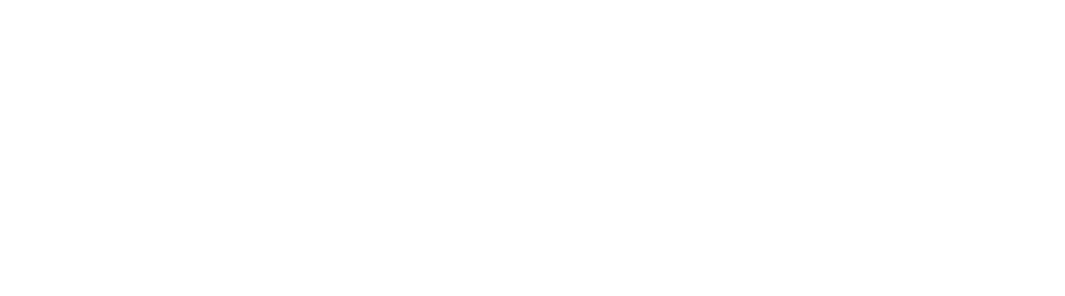
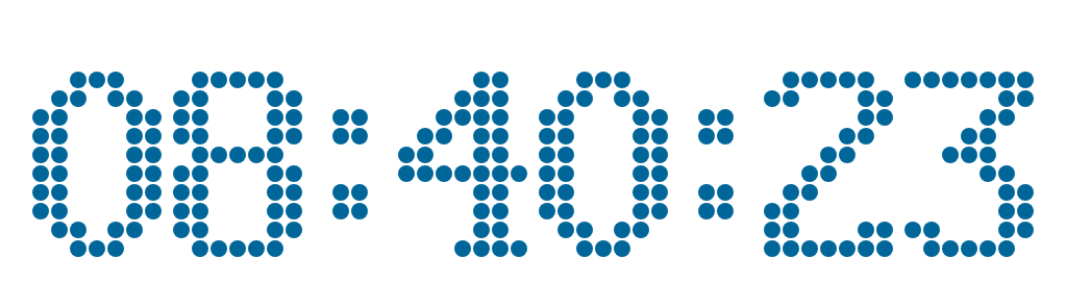
Before and after one commit to HisakawaKoyomi/Demo, a plain HTML site: page countDown/index.html in a window 1280 px wide. Shown: the whole page, without its empty margins (8-1073 px from the left). Drawn offline with Linux system fonts and the light colour scheme.

Commit message:
show current static time

```diff
--- a/countDown/countdown.js
+++ b/countDown/countdown.js
@@ -1 +1,61 @@
-var
+var WIDTH = 1024;
+var HEIGHT = 768;
+var RADIUS = 8;
+var MARGIN_TOP = 60;
+var MARGIN_LEFT = 30;
+
+const endTime = new Date(2019,2,13,16,47,52);
+var curShowTimeSeconds = 0;
+
+var balls = [];
+
+window.onload = function () {
+    var canvas = document.getElementById("canvas");
+    var context = canvas.getContext("2d");
+
+    canvas.width = WIDTH;
+    canvas.height = HEIGHT;
+
+    curShowTimeSeconds = getCurTimeSeconds();
+    render(context);
+};
+
+function getCurTimeSeconds() {
+    var curTime = new Date();
+    var result = endTime.getTime() - curTime.getTime(); //获取日期对象的时间，使用.getTime
+    result = Math.round(result/1000);
+
+    return result >= 0 ? result : 0;
+}
+
+function render(ctx) {
+    var hour = parseInt(curShowTimeSeconds/3600);
+    var min = parseInt((curShowTimeSeconds - hour*3600)/60);
+    var sec = parseInt(curShowTimeSeconds % 60);
+
+    renderDigit(ctx,MARGIN_LEFT,MARGIN_TOP,parseInt(hour/10));
+    renderDigit(ctx,MARGIN_LEFT + (2*7+1)*(RADIUS + 1),MARGIN_TOP,parseInt(hour%10));
+    renderDigit(ctx,MARGIN_LEFT + ((2*7+1)+15)*(RADIUS + 1),MARGIN_TOP,10);
+    renderDigit(ctx,MARGIN_LEFT + ((2*4+1)+30)*(RADIUS + 1),MARGIN_TOP,parseInt(min/10));
+    renderDigit(ctx,MARGIN_LEFT + ((2*7+1)+39)*(RADIUS + 1),MARGIN_TOP,parseInt(min%10));
+    renderDigit(ctx,MARGIN_LEFT + ((2*7+1)+54)*(RADIUS + 1),MARGIN_TOP,10);
+    renderDigit(ctx,MARGIN_LEFT + ((2*4+1)+69)*(RADIUS + 1),MARGIN_TOP,parseInt(sec/10));
+    renderDigit(ctx,MARGIN_LEFT + ((2*7+1)+78)*(RADIUS + 1),MARGIN_TOP,parseInt(sec%10));
+
+}
+
+function renderDigit(ctx,x,y,num) {
+    ctx.fillStyle = "rgb(0,102,153)";
+
+    for (var i = 0;i < digit[num].length;i++){
+        for (var j = 0;j < digit[num][0].length;j++){
+            if (digit[num][i][j] == 1){
+                ctx.beginPath();
+                ctx.arc(x+(2*j+1)*(RADIUS+1),y+(2*i+1)*(RADIUS+1),RADIUS,0,2*Math.PI);
+                ctx.closePath();
+
+                ctx.fill();
+            }
+        }
+    }
+}
--- a/countDown/digit.js
+++ b/countDown/digit.js
@@ -1 +1,134 @@
-var
+var digit = [
+    [
+        [0,0,1,1,1,0,0],
+        [0,1,1,0,1,1,0],
+        [1,1,0,0,0,1,1],
+        [1,1,0,0,0,1,1],
+        [1,1,0,0,0,1,1],
+        [1,1,0,0,0,1,1],
+        [1,1,0,0,0,1,1],
+        [1,1,0,0,0,1,1],
+        [0,1,1,0,1,1,0],
+        [0,0,1,1,1,0,0]
+    ],//0
+    [
+        [0,0,0,1,1,0,0],
+        [0,1,1,1,1,0,0],
+        [0,0,0,1,1,0,0],
+        [0,0,0,1,1,0,0],
+        [0,0,0,1,1,0,0],
+        [0,0,0,1,1,0,0],
+        [0,0,0,1,1,0,0],
+        [0,0,0,1,1,0,0],
+        [0,0,0,1,1,0,0],
+        [1,1,1,1,1,1,1]
+    ],//1
+    [
+        [0,1,1,1,1,1,0],
+        [1,1,0,0,0,1,1],
+        [0,0,0,0,0,1,1],
+        [0,0,0,0,1,1,0],
+        [0,0,0,1,1,0,0],
+        [0,0,1,1,0,0,0],
+        [0,1,1,0,0,0,0],
+        [1,1,0,0,0,0,0],
+        [1,1,0,0,0,1,1],
+        [1,1,1,1,1,1,1]
+    ],//2
+    [
+        [1,1,1,1,1,1,1],
+        [0,0,0,0,0,1,1],
+        [0,0,0,0,1,1,0],
+        [0,0,0,1,1,0,0],
+        [0,0,1,1,1,0,0],
+        [0,0,0,0,1,1,0],
+        [0,0,0,0,0,1,1],
+        [0,0,0,0,0,1,1],
+        [1,1,0,0,0,1,1],
+        [0,1,1,1,1,1,0]
+    ],//3
+    [
+        [0,0,0,0,1,1,0],
+        [0,0,0,1,1,1,0],
+        [0,0,1,1,1,1,0],
+        [0,1,1,0,1,1,0],
+        [1,1,0,0,1,1,0],
+        [1,1,1,1,1,1,1],
+        [0,0,0,0,1,1,0],
+        [0,0,0,0,1,1,0],
+        [0,0,0,0,1,1,0],
+        [0,0,0,1,1,1,1]
+    ],//4
+    [
+        [1,1,1,1,1,1,1],
+        [1,1,0,0,0,0,0],
+        [1,1,0,0,0,0,0],
+        [1,1,1,1,1,1,0],
+        [0,0,0,0,0,1,1],
+        [0,0,0,0,0,1,1],
+        [0,0,0,0,0,1,1],
+        [0,0,0,0,0,1,1],
+        [1,1,0,0,0,1,1],
+        [0,1,1,1,1,1,0]
+    ],//5
+    [
+        [0,0,0,0,1,1,0],
+        [0,0,1,1,0,0,0],
+        [0,1,1,0,0,0,0],
+        [1,1,0,0,0,0,0],
+        [1,1,0,1,1,1,0],
+        [1,1,0,0,0,1,1],
+        [1,1,0,0,0,1,1],
+        [1,1,0,0,0,1,1],
+        [1,1,0,0,0,1,1],
+        [0,1,1,1,1,1,0]
+    ],//6
+    [
+        [1,1,1,1,1,1,1],
+        [1,1,0,0,0,1,1],
+        [0,0,0,0,1,1,0],
+        [0,0,0,0,1,1,0],
+        [0,0,0,1,1,0,0],
+        [0,0,0,1,1,0,0],
+        [0,0,1,1,0,0,0],
+        [0,0,1,1,0,0,0],
+        [0,0,1,1,0,0,0],
+        [0,0,1,1,0,0,0]
+    ],//7
+    [
+        [0,1,1,1,1,1,0],
+        [1,1,0,0,0,1,1],
+        [1,1,0,0,0,1,1],
+        [1,1,0,0,0,1,1],
+        [0,1,1,1,1,1,0],
+        [1,1,0,0,0,1,1],
+        [1,1,0,0,0,1,1],
+        [1,1,0,0,0,1,1],
+        [1,1,0,0,0,1,1],
+        [0,1,1,1,1,1,0]
+    ],//8
+    [
+        [0,1,1,1,1,1,0],
+        [1,1,0,0,0,1,1],
+        [1,1,0,0,0,1,1],
+        [1,1,0,0,0,1,1],
+        [0,1,1,1,0,1,1],
+        [0,0,0,0,0,1,1],
+        [0,0,0,0,0,1,1],
+        [0,0,0,0,1,1,0],
+        [0,0,0,1,1,0,0],
+        [0,1,1,0,0,0,0]
+    ],//9
+    [
+        [0,0,0,0],
+        [0,0,0,0],
+        [0,1,1,0],
+        [0,1,1,0],
+        [0,0,0,0],
+        [0,0,0,0],
+        [0,1,1,0],
+        [0,1,1,0],
+        [0,0,0,0],
+        [0,0,0,0]
+    ]//:
+];
--- a/countDown/index.html
+++ b/countDown/index.html
@@ -1,10 +1,19 @@
 <!DOCTYPE html>
 <html lang="en">
 <head>
-    <meta charset="UTF-8">
-    <title>Title</title>
+    <meta charset="utf-8">
+    <title>count-down</title>
+    <style>
+        html,body{
+            height: 100%;
+        }
+    </style>
 </head>
 <body>
-
+<canvas id="canvas" style="height: 100%">
+    当前浏览器不支持canvas，请更换浏览器后再试
+</canvas>
+<script src="digit.js"></script>
+<script src="countdown.js"></script>
 </body>
 </html>
```
